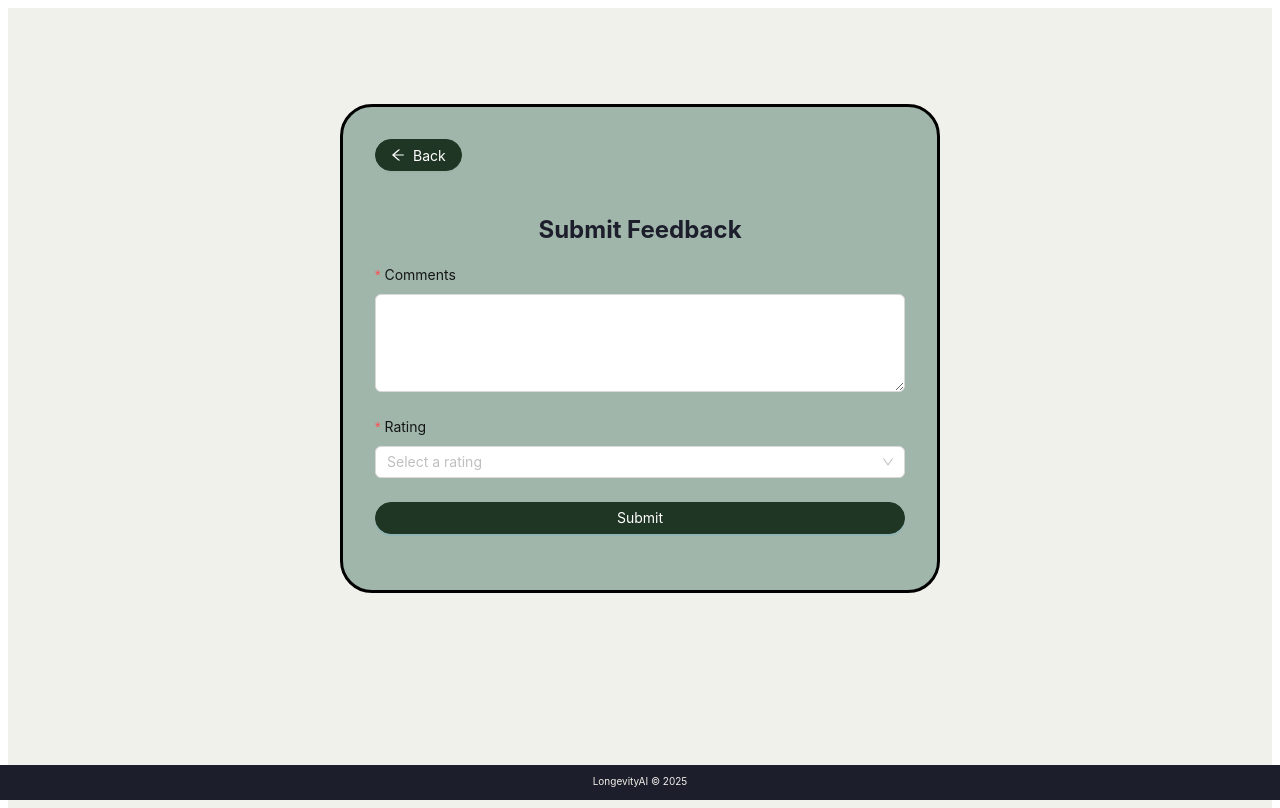
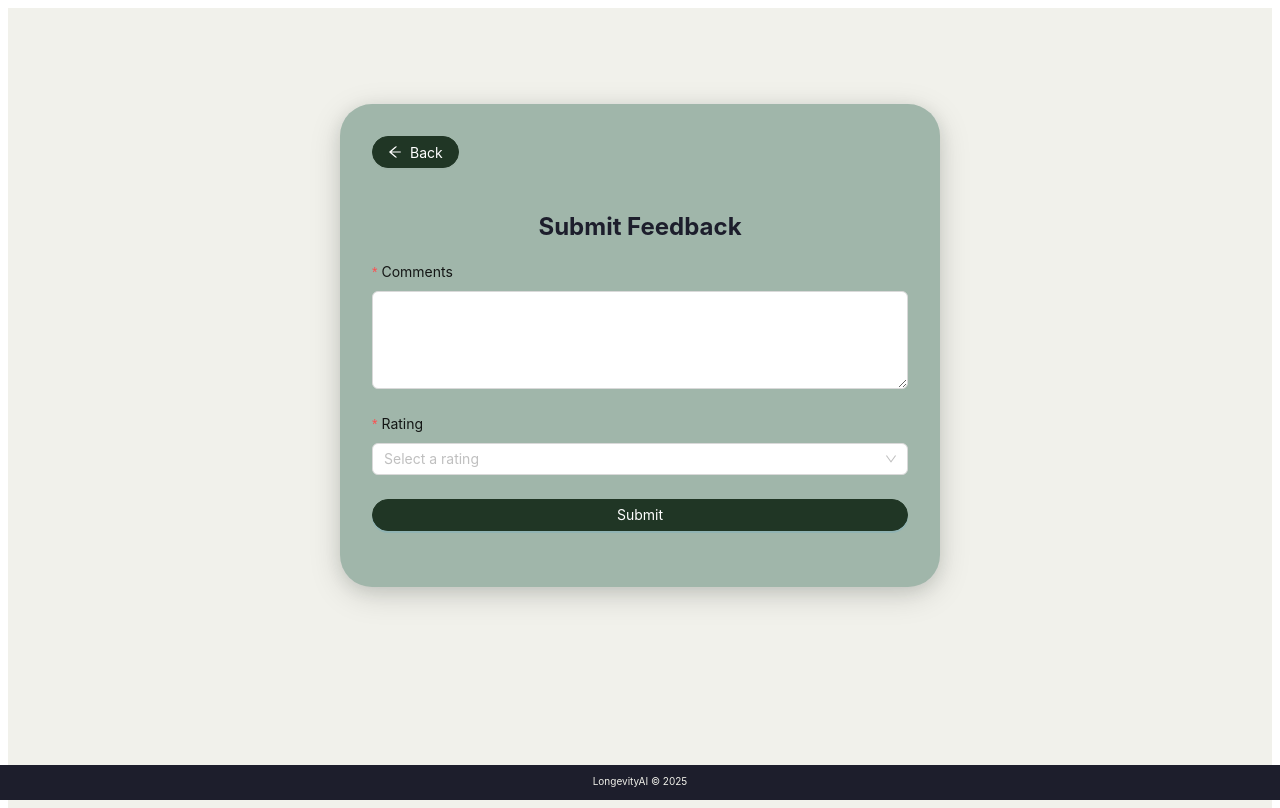
Before and after one commit to violetyousif/Methuselah, a Next.js app: page /feedback in a window 1280 px wide. Built offline with nearby package versions, Linux system fonts and the light colour scheme.

Commit message:
Refactor styles in feedback, forgotPassword, profile, and settings pages to replace borders with box shadows for improved UI aesthetics

```diff
--- a/src/pages/feedback.tsx
+++ b/src/pages/feedback.tsx
@@ -68,8 +68,9 @@ const styles = {
       padding: '2rem',
       backgroundColor: theme === 'dark' ? '#252525' : '#A0B6AA',
       borderRadius: '2rem',
-      border: '3px solid',
-      borderColor: theme === 'dark' ? '#4b5563' : '#000000'
+      boxShadow: theme === 'dark'
+        ? '0 8px 32px rgba(0,0,0,0.4), 0 4px 16px rgba(75,85,99,0.2)'
+        : '0 8px 32px rgba(0,0,0,0.15), 0 4px 16px rgba(32,54,37,0.1)'
     },
     backButton: {
       marginBottom: '24px',
--- a/src/pages/forgotPassword.tsx
+++ b/src/pages/forgotPassword.tsx
@@ -89,7 +89,7 @@ const styles = {
     padding: '2rem',
     backgroundColor: '#A0B6AA',
     borderRadius: '2rem',
-    border: '3px solid',
+    boxShadow: '0 8px 32px rgba(0,0,0,0.15), 0 4px 16px rgba(32,54,37,0.1)'
   },
   backButton: {
     marginBottom: '24px',
--- a/src/pages/profile.tsx
+++ b/src/pages/profile.tsx
@@ -467,8 +467,9 @@ const getStyles = (theme: 'default' | 'dark') => ({
     padding: '2rem',
     backgroundColor: theme === 'dark' ? '#27293d' : '#A0B6AA', // Only dark changed
     borderRadius: '2rem',
-    border: '3px solid',
-    borderColor: theme === 'dark' ? '#318182' : '#000000' // Only dark changed
+    boxShadow: theme === 'dark'
+      ? '0 8px 32px rgba(0,0,0,0.4), 0 4px 16px rgba(49,129,130,0.2)'
+      : '0 8px 32px rgba(0,0,0,0.15), 0 4px 16px rgba(32,54,37,0.1)'
   },
   modalMask: {
     backgroundColor: theme === 'dark'
--- a/src/pages/settings.tsx
+++ b/src/pages/settings.tsx
@@ -302,9 +302,9 @@ const getStyles = (theme: 'default' | 'dark') => ({
     padding: '40px',
     backgroundColor: theme === 'dark' ? '#27293d' : '#A0B6AA',
     borderRadius: '2rem',
-    border: '3px solid',
-    borderColor: theme === 'dark' ? '#318182' : '#000000',
-    boxShadow: '0 4px 12px rgba(0,0,0,0.1)'
+    boxShadow: theme === 'dark'
+      ? '0 8px 32px rgba(0,0,0,0.4), 0 4px 16px rgba(49,129,130,0.2)'
+      : '0 8px 32px rgba(0,0,0,0.15), 0 4px 16px rgba(32,54,37,0.1)'
   },
   header: {
     color: theme === 'dark' ? '#F1F1EA' : '#1D1E2C',
```
